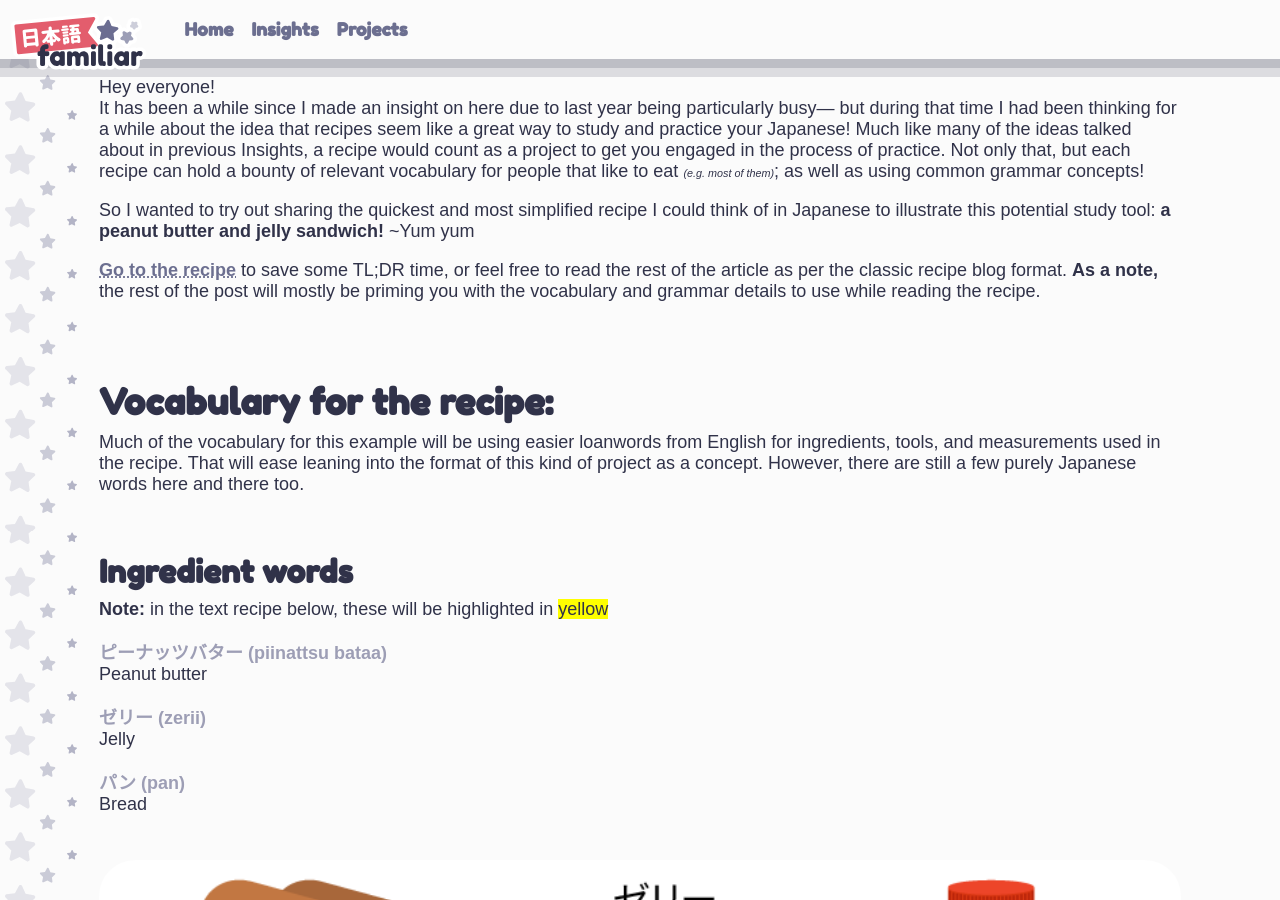
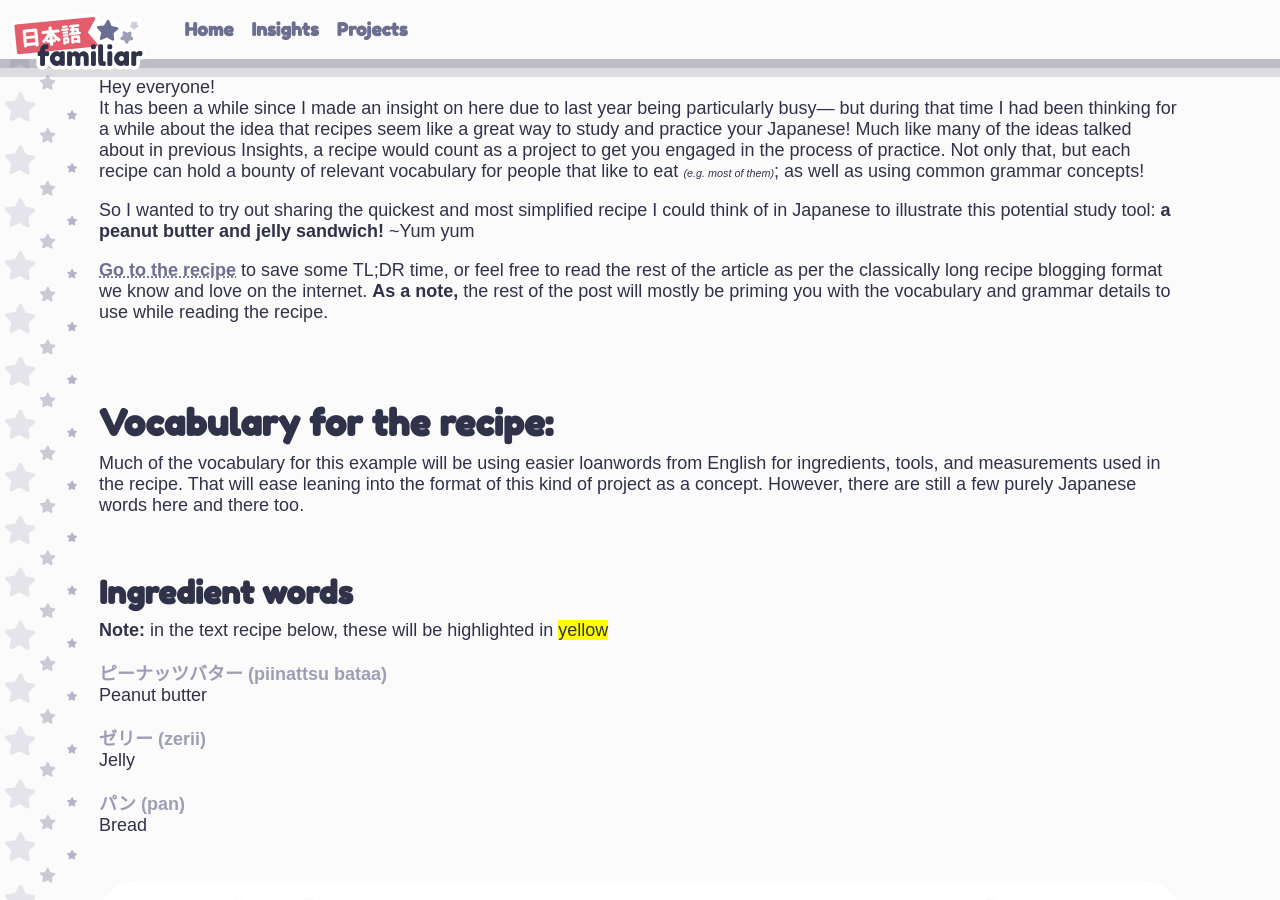
Before and after one commit to NihongoFamiliar/NihongoFamiliar.github.io, a Jekyll site: the page built from _posts/2024-01-02-pb-and-j-but-in-japanese.html, in a window 1280 px wide and 900 px high, scrolled down 657 px. Built offline with Jekyll 4.4.1, drawn with Linux system fonts in a browser that asks for light colours; some web fonts are replaced; comment, search, counter and statistics services are not loaded.

Commit message:
Update 2024-01-02-pb-and-j-but-in-japanese.html

```diff
--- a/_posts/2024-01-02-pb-and-j-but-in-japanese.html
+++ b/_posts/2024-01-02-pb-and-j-but-in-japanese.html
@@ -12,7 +12,7 @@ permalink: "/insights/study-with-pb-and-j/"
 
 <p>So I wanted to try out sharing the quickest and most simplified recipe I could think of in Japanese to illustrate this potential study tool: <strong>a peanut butter and jelly sandwich!</strong> ~Yum yum</p>
 
-<p><a href="#recipe">Go to the recipe</a> to save some TL;DR time, or feel free to read the rest of the article as per the classic recipe blog format. <strong>As a note,</strong> the rest of the post will mostly be priming you with the vocabulary and grammar details to use while reading the recipe.</p>
+<p><a href="#recipe">Go to the recipe</a> to save some TL;DR time, or feel free to read the rest of the article as per the classically long recipe blogging format we know and love on the internet. <strong>As a note,</strong> the rest of the post will mostly be priming you with the vocabulary and grammar details to use while reading the recipe.</p>
 <br /><br />
 
 <h2>Vocabulary for the recipe:</h2>
```
